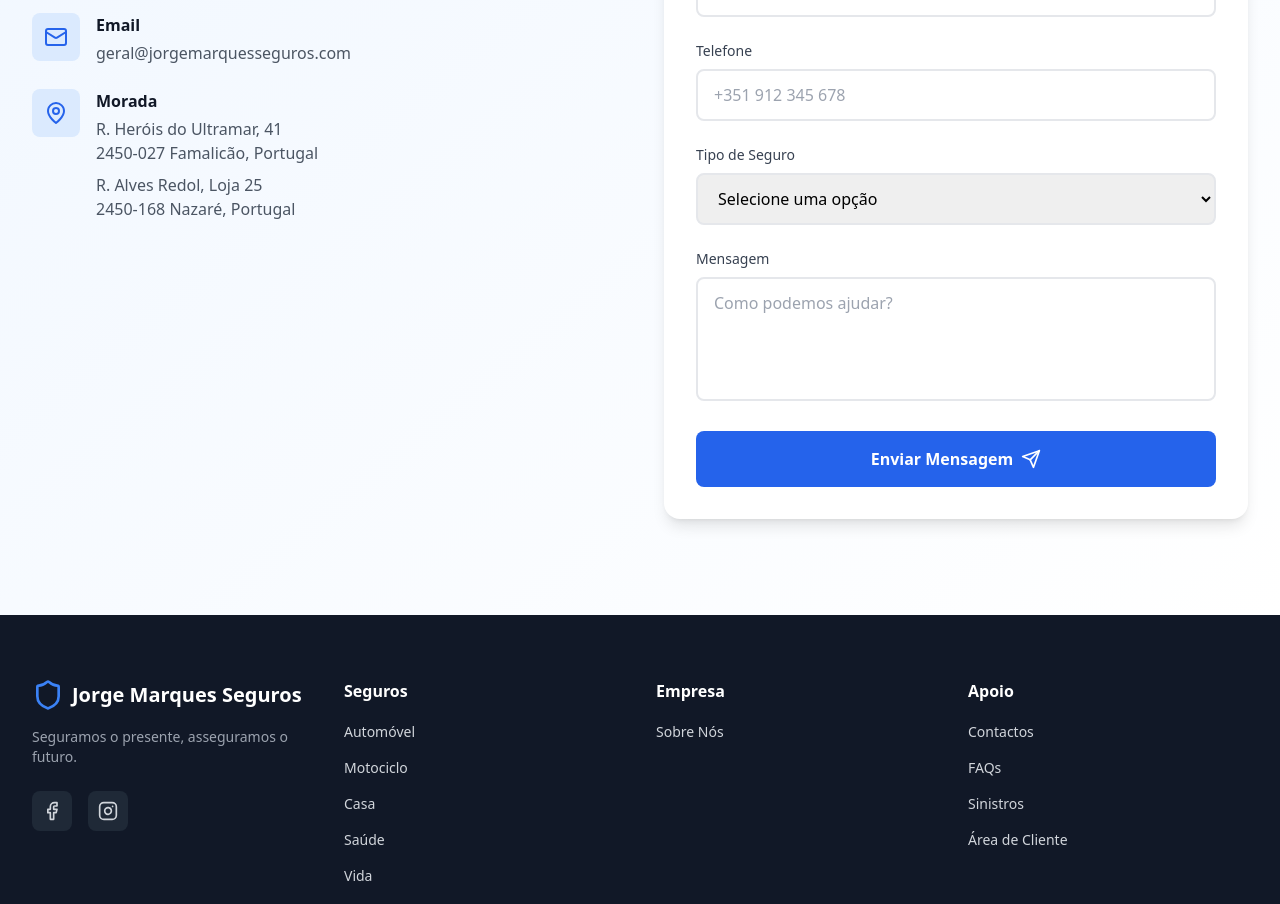
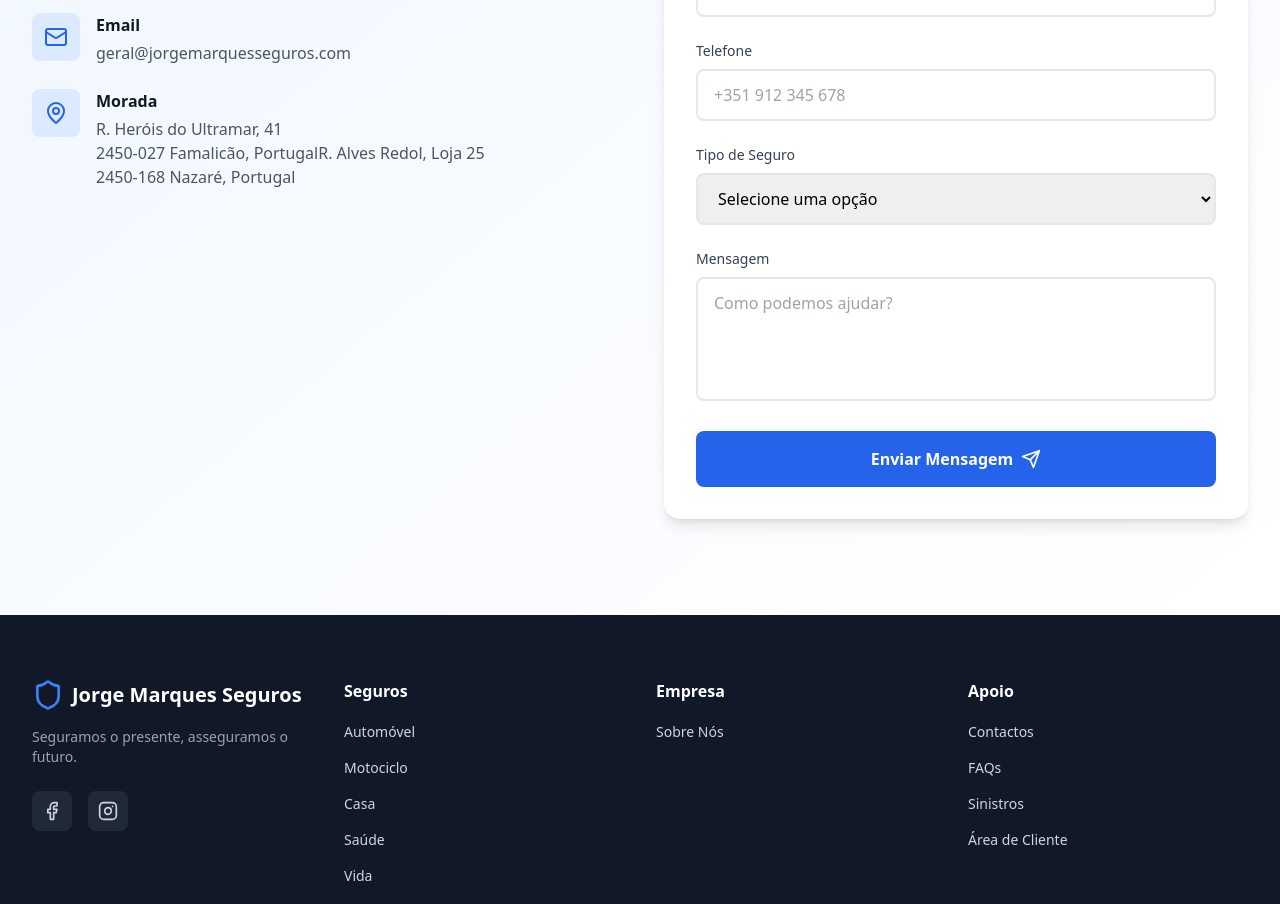
Before and after one commit to MiguelBarros2450/Zurich, a React (Vite) app: page / in a window 1280 px wide. Shown: the part 4465-5369 px from the top of the page. Built offline with nearby package versions, Linux system fonts and the light colour scheme; no server answers.

Commit message:
Update ContactForm.tsx

```diff
--- a/src/components/ContactForm.tsx
+++ b/src/components/ContactForm.tsx
@@ -95,7 +95,6 @@ export default function ContactForm() {
                   </a>
                 </div>
               </div>
-
               <div className="flex items-start">
                 <div className="w-12 h-12 bg-blue-100 rounded-lg flex items-center justify-center mr-4 flex-shrink-0">
                   <MapPin className="h-6 w-6 text-blue-600" />
@@ -106,17 +105,16 @@ export default function ContactForm() {
                     href="https://www.google.com/maps/search/?api=1&query=R.+Heróis+do+Ultramar,+41,+2450-027+Famalicão,+Portugal"
                     target="_blank"
                     rel="noopener noreferrer"
-                    className="text-gray-600 hover:text-blue-600 hover:underline block mb-2"
+                    className="text-gray-600 hover:text-blue-600"
                   >
                     R. Heróis do Ultramar, 41<br />
                     2450-027 Famalicão, Portugal
                   </a>
-
                   <a
                     href="https://www.google.com/maps/search/?api=1&query=R.+Alves+Redol,+Loja+25,+2450-168+Nazaré,+Portugal"
                     target="_blank"
                     rel="noopener noreferrer"
-      className="text-gray-600 hover:text-blue-600 hover:underline"
+                    className="text-gray-600 hover:text-blue-600"
                   >
                     R. Alves Redol, Loja 25<br />
                     2450-168 Nazaré, Portugal
@@ -125,7 +123,6 @@ export default function ContactForm() {
               </div>
             </div>
           </div>
-
           <div className="bg-white rounded-2xl p-8 shadow-lg">
             {isSuccess ? (
               <div className="text-center py-12">
```
Lines whose indentation alone changed are shown as unchanged.
